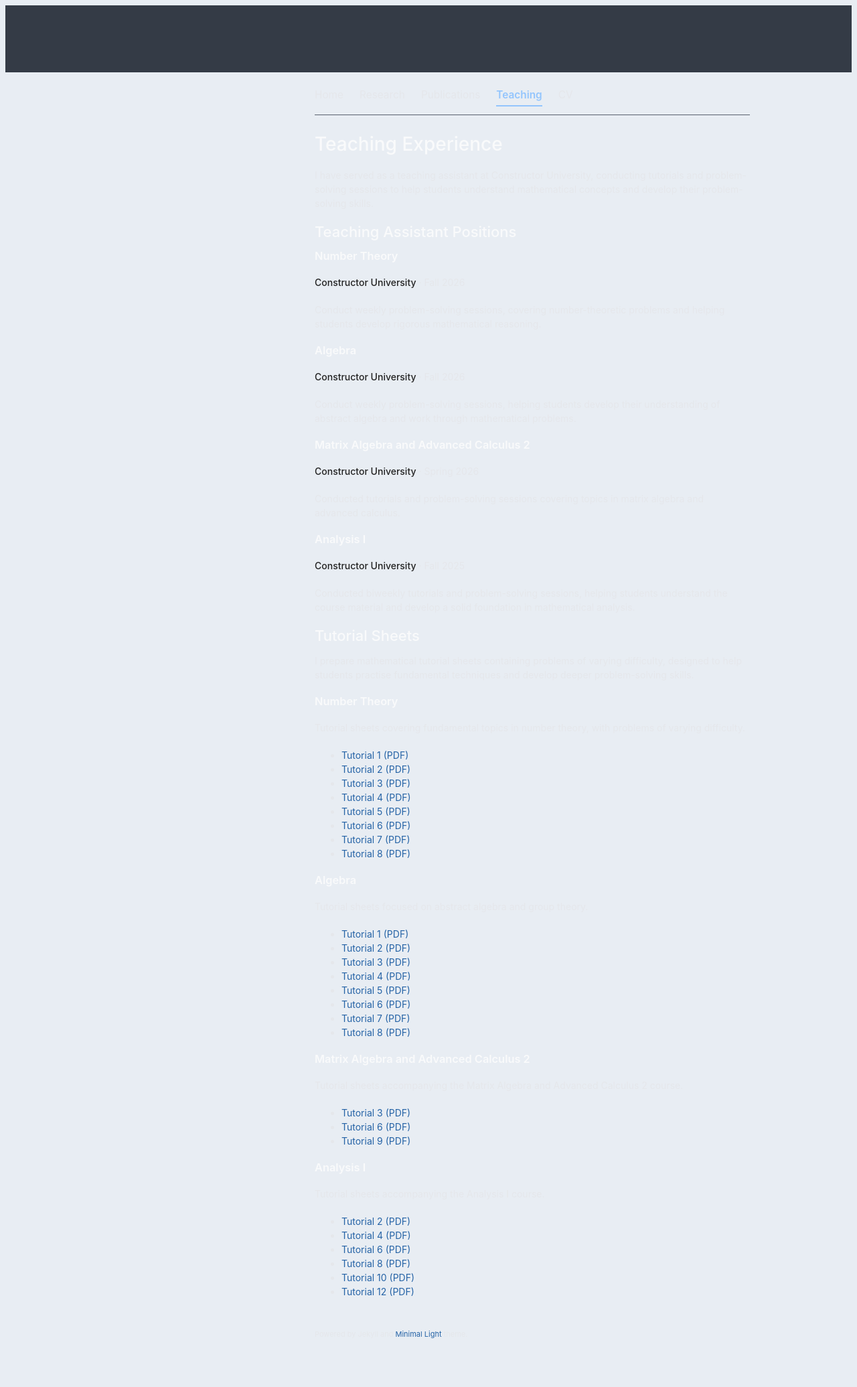
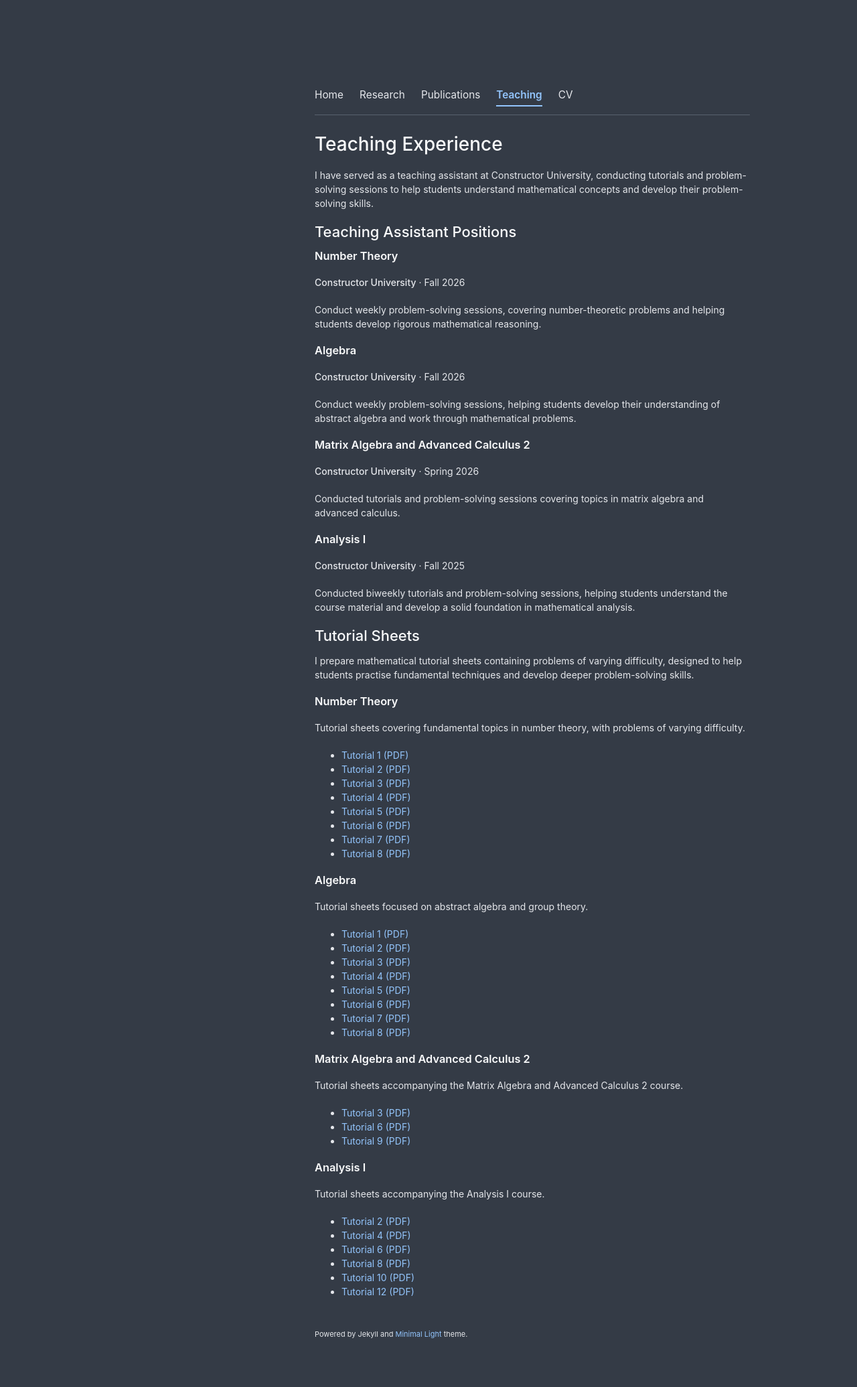
Before and after one commit to Vanokakiashvili9/Vanokakiashvili9.github.io, a Jekyll site: the page built from teaching.md, in a window 1280 px wide. Shown: the whole page at 67% size. Built offline with Jekyll 4.4.1, drawn with Linux system fonts in a browser that asks for light colours; a style sheet for code colours, icons or effects is not loaded.

Commit message:
Update navigation.html

```diff
--- a/_includes/navigation.html
+++ b/_includes/navigation.html
@@ -1,29 +1,38 @@
+
 
 <style>
 /* Charcoal academic theme */
+html,
 body {
   background: #343B46 !important;
   color: #E5E7EB !important;
 }
 
-.wrapper {
-  background: #343B46 !important;
+body,
+.wrapper,
+section,
+main,
+article,
+.content {
+  background-color: #343B46 !important;
+  color: #E5E7EB !important;
 }
 
+/* Text */
 h1, h2, h3, h4, h5, h6 {
   color: #F9FAFB !important;
 }
 
-p, li {
-  color: #E5E7EB !important;
+p, li, strong, em, b, span {
+  color: #E5E7EB;
 }
 
 a {
-  color: #93C5FD;
+  color: #93C5FD !important;
 }
 
 a:hover {
-  color: #BFDBFE;
+  color: #BFDBFE !important;
 }
 
 /* Navigation */
@@ -54,7 +63,16 @@ a:hover {
   font-weight: 600;
   border-bottom-color: #93C5FD;
 }
+
+/* Responsive layout */
+@media screen and (max-width: 960px) {
+  html, body, .wrapper, section, main, article, .content {
+    background: #343B46 !important;
+    color: #E5E7EB !important;
+  }
+}
 </style>
+
 
 <nav class="site-nav" aria-label="Main navigation">
   <a href="{{ '/' | relative_url }}" class="{% if page.url == '/' or page.url == '/index.html' %}active{% endif %}">Home</a>
```
